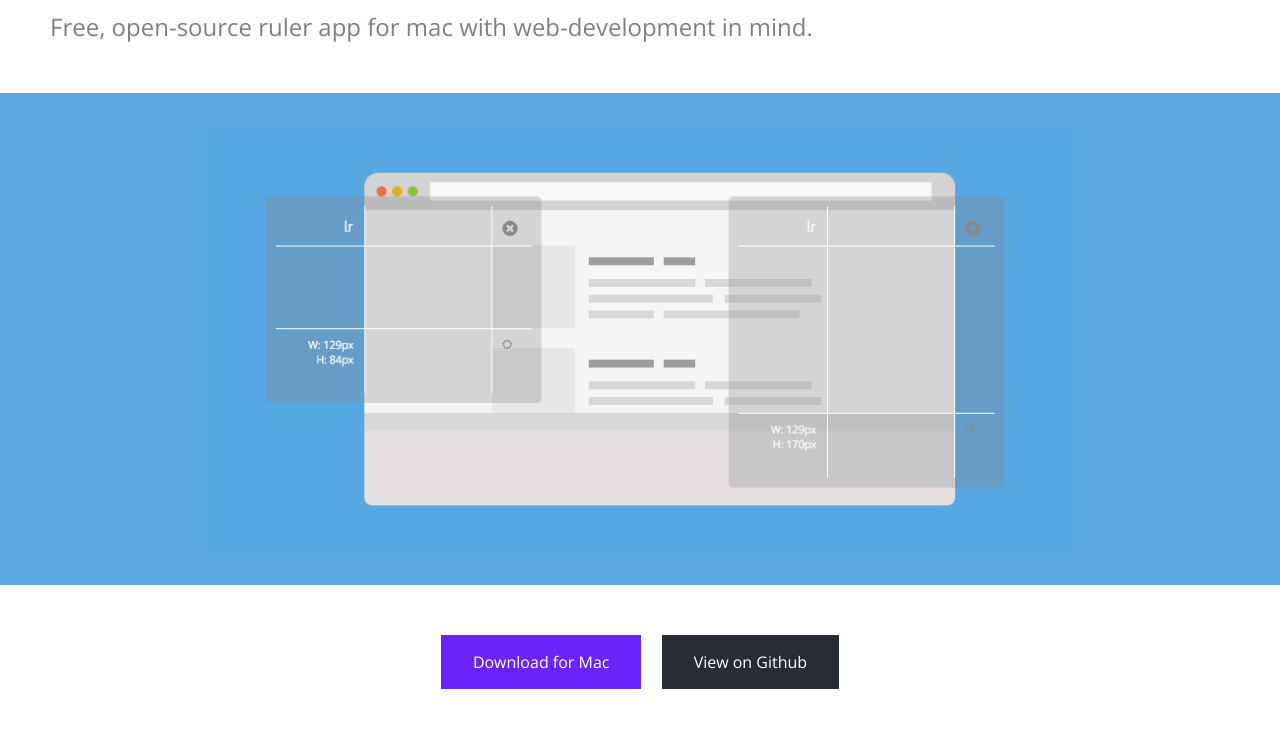
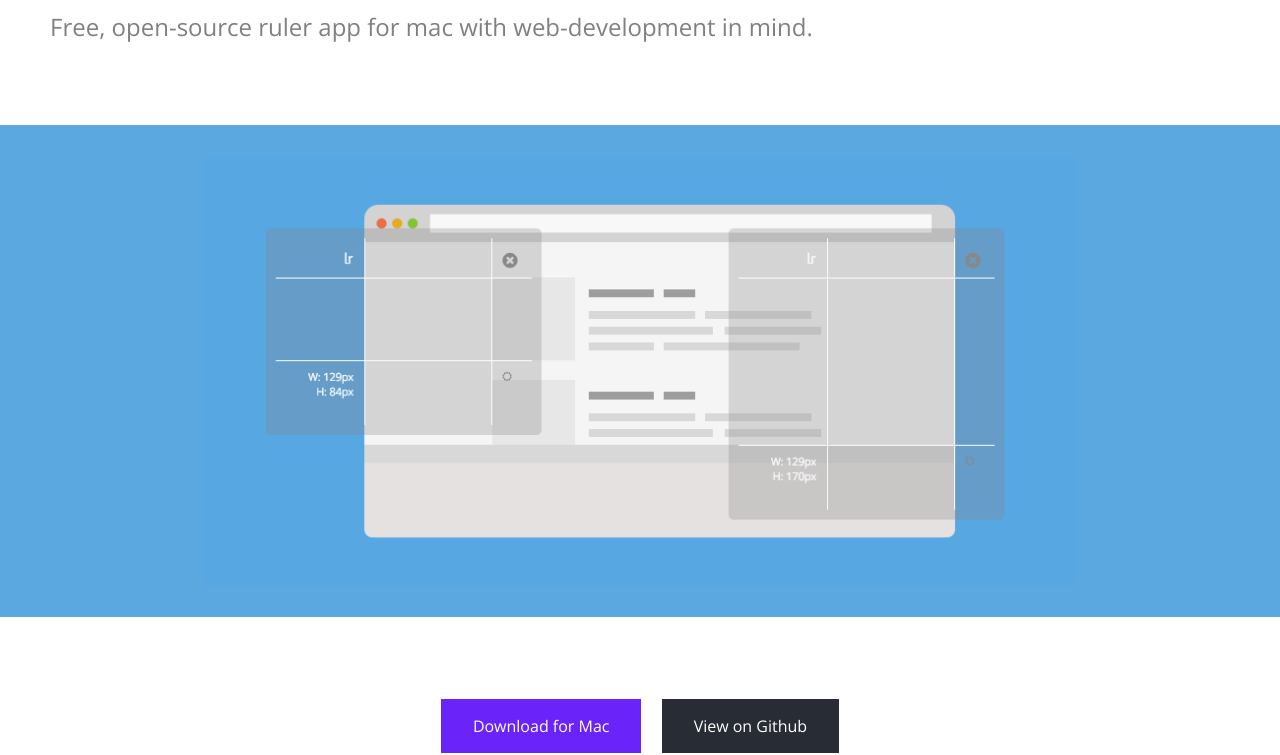
Before and after one commit to mikaa123/linear-website, a website: page index.html in a window 1280 px wide. Shown: the part 204-959 px from the top of the page. Drawn offline with nearby package versions, Linux system fonts and the light colour scheme.

Commit message:
Add buttons

```diff
--- a/index.html
+++ b/index.html
@@ -51,17 +51,17 @@
 	</section>
 
 	<section class="download">
-		<div class="download-btn">
+		<a class="download-btn" href="https://github.com/mikaa123/linear/releases/download/1.0.0/linear-darwin-x64.zip">
 			<div class="download-btn__text">
 				Download for Mac
 			</div>
-		</div>
+		</a>
 
-		<div class="download-btn download-btn--gh">
+		<a class="download-btn download-btn--gh" href="https://github.com/mikaa123/linear">
 			<div class="download-btn__text">
 				View on Github
 			</div>
-		</div>
+		</a>
 	</section>
 
 	<section class="features">
--- a/scss/index.scss
+++ b/scss/index.scss
@@ -63,7 +63,9 @@ header {
 			font-size: 5em;
 			margin-top: 1.1em;
 		}
+
 		p {
+			margin: 2rem 0 5.125rem 0;
 			font-size: 1.5em;
 		}
 
@@ -171,7 +173,7 @@ footer {
 		background-color: #282C35;
 	}
 
-  .download-btn + .download-btn {
+	.download-btn +	.download-btn {
 		margin-top: 1em;
 	}
 
@@ -185,4 +187,8 @@ footer {
 			margin-left: 1em;
 		}
 	}
+
+	@include susy-breakpoint(900px) {
+		margin: 5.125rem auto;
 	}
+}
```
Also changed, not shown: index.css. Lines whose indentation alone changed are shown as unchanged.
